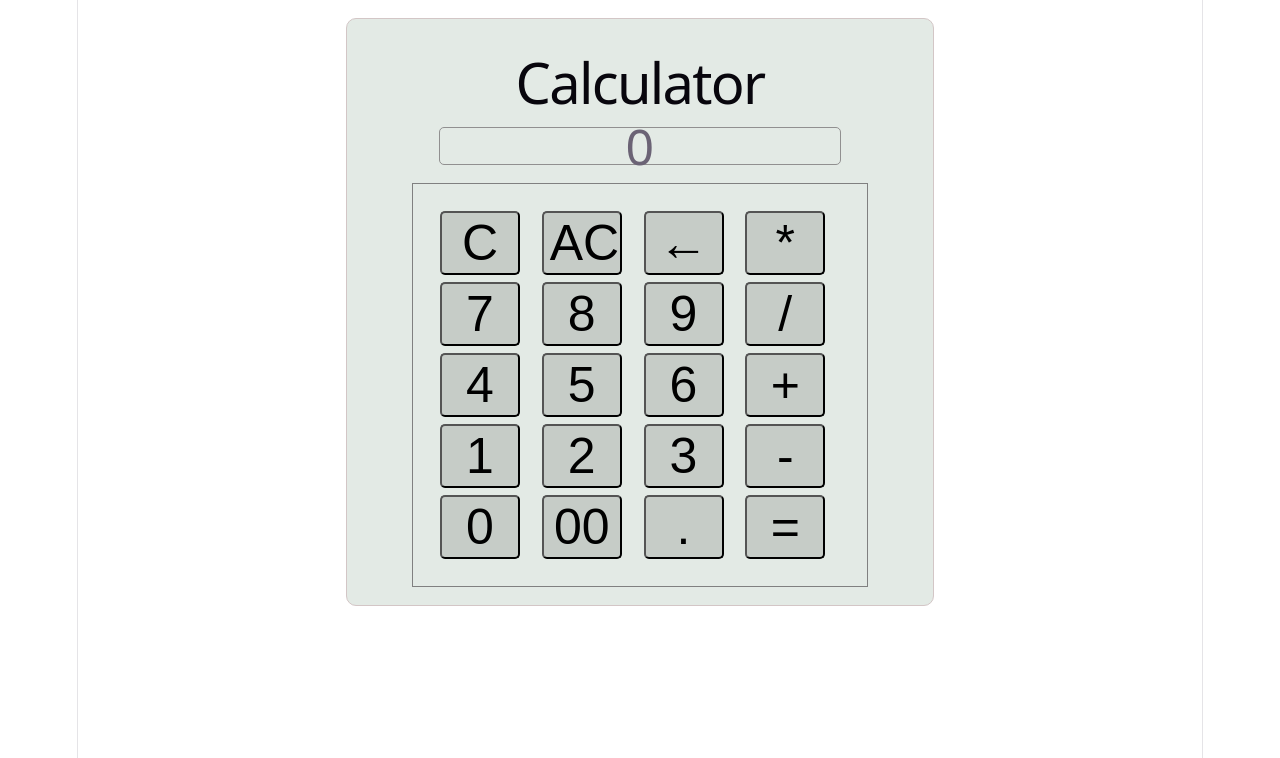
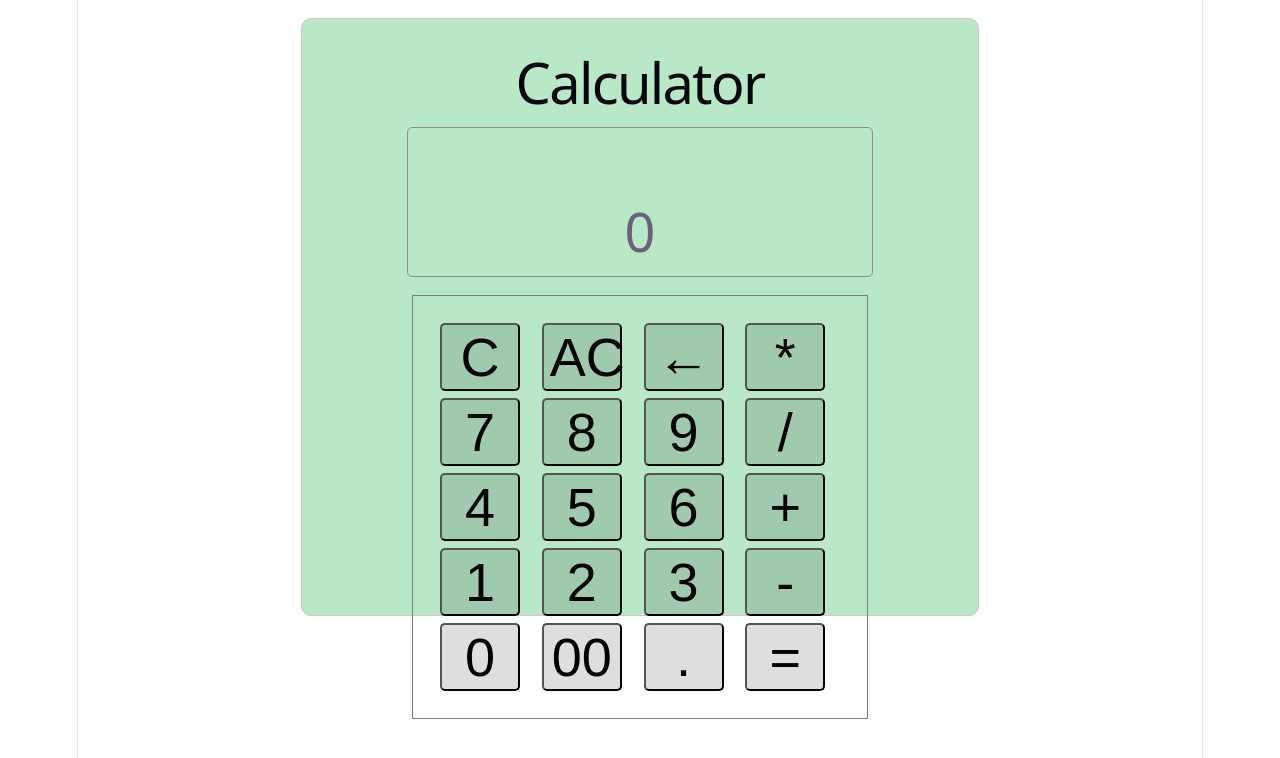
Before and after one commit to psbzj/newnew, a React (Vite) app in the folder Calculator/: page / in a window 1280 px wide. Shown: the top 758 px of the page. Built offline with nearby package versions, Linux system fonts and the light colour scheme.

Commit message:
fixes, needs further review

```diff
--- a/Calculator/src/App.css
+++ b/Calculator/src/App.css
@@ -1,6 +1,7 @@
 #calculator-container {
-  width: 550px;
-  height: 550px;
+  width: 50vw;
+  min-width: fit-content;
+  height: 70vh;
   align-items:center;
   display:flex;
   flex-direction: column;
@@ -8,7 +9,7 @@
   border-radius: 10px;
   padding: 1rem;
   margin:1rem auto;
-  background-color:rgba(165, 187, 172, 0.315);
+  background-color:rgba(31, 182, 79, 0.315);
 }
 #calculator-buttons {
   justify-self: center;
@@ -21,19 +22,29 @@
   padding:1.5rem;
 }
 
+#stored-value {
+  font-size:2rem;
+  align-self:start;
+
+}
+
 #screen {
+  padding:5%;
+  display:flex;
+  flex-direction: column;
+  justify-content: space-between;
   width:400px;
   border: 1px solid rgb(145, 144, 144);
   border-radius: 5px;
-  height: 70px;
+  min-height: 15%;
   align-content: center;
   margin-bottom:1rem;
-  font-size: 50px;
+  font-size: 3rem;
 }
 
 button {
   background-color: rgba(0, 0, 0, 0.13);
-  font-size:50px;
+  font-size:3rem;
   border-radius: 5px;
   width:80px;
 
--- a/Calculator/src/Components/Calculator.jsx
+++ b/Calculator/src/Components/Calculator.jsx
@@ -8,7 +8,6 @@ const Calculator = () => {
     const [storedValue, setStoredValue] = useState('');
     const [operator, setOperator] = useState('');
 
-    let total = 0;
 
     const handleNumberClick = (digit) => {
         setValue((prev) => (prev === '0' ? digit : prev + digit))
@@ -40,7 +39,34 @@ const Calculator = () => {
 
     const handleCalculate = () => {
         //if there is an operator, value 1 and value 2, it calculates and displays total as value in calculator and clear operator and stored value. maybe it stops concatenation on to the total value?
+        if (operator && value && storedValue) {
+            let num1 = parseFloat(storedValue);
+            let num2 = parseFloat(value);
+            let total = 0;
 
+            switch(operator){
+                case "*":
+                    total = num1 * num2;
+                    break;
+                case "/":
+                    total = num2 !== 0 ? num1 / num2 : 'Error';
+                    break;
+                case "+":
+                    total = num1 + num2;
+                    break;
+                case "-":
+                    total = num1 - num2;
+                    break;
+                default:
+                    return;
+            }
+
+            if (!isNaN(total)) {
+                setStoredValue((prev) => (prev + operator + value));
+                setValue(String(total));
+                setOperator('');
+            }
+        }
     }
 
   return (
@@ -78,7 +104,7 @@ const Calculator = () => {
             <button onClick={() => handleNumberClick('0')}>0</button>
             <button>00</button>
             <button >.</button>
-            <button >=</button>
+            <button onClick={handleCalculate}>=</button>
         </div>
         </div>
     </div>
```
